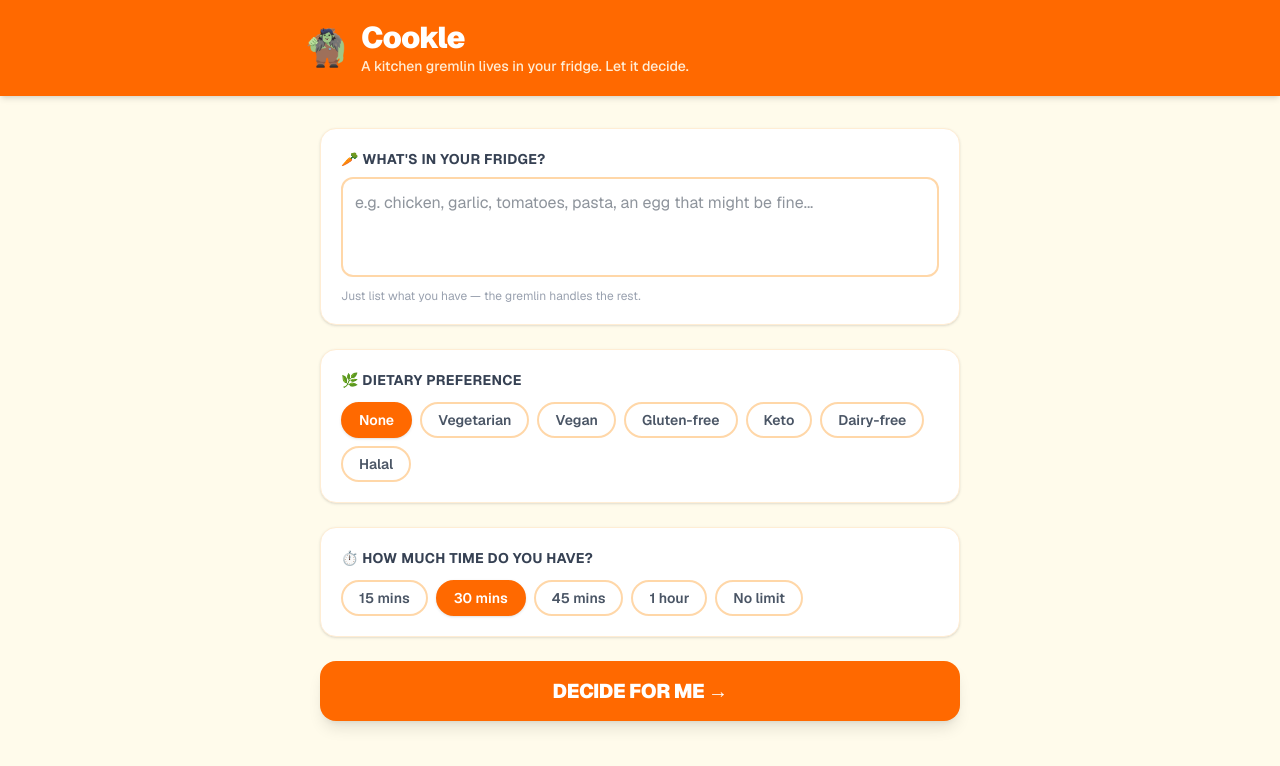
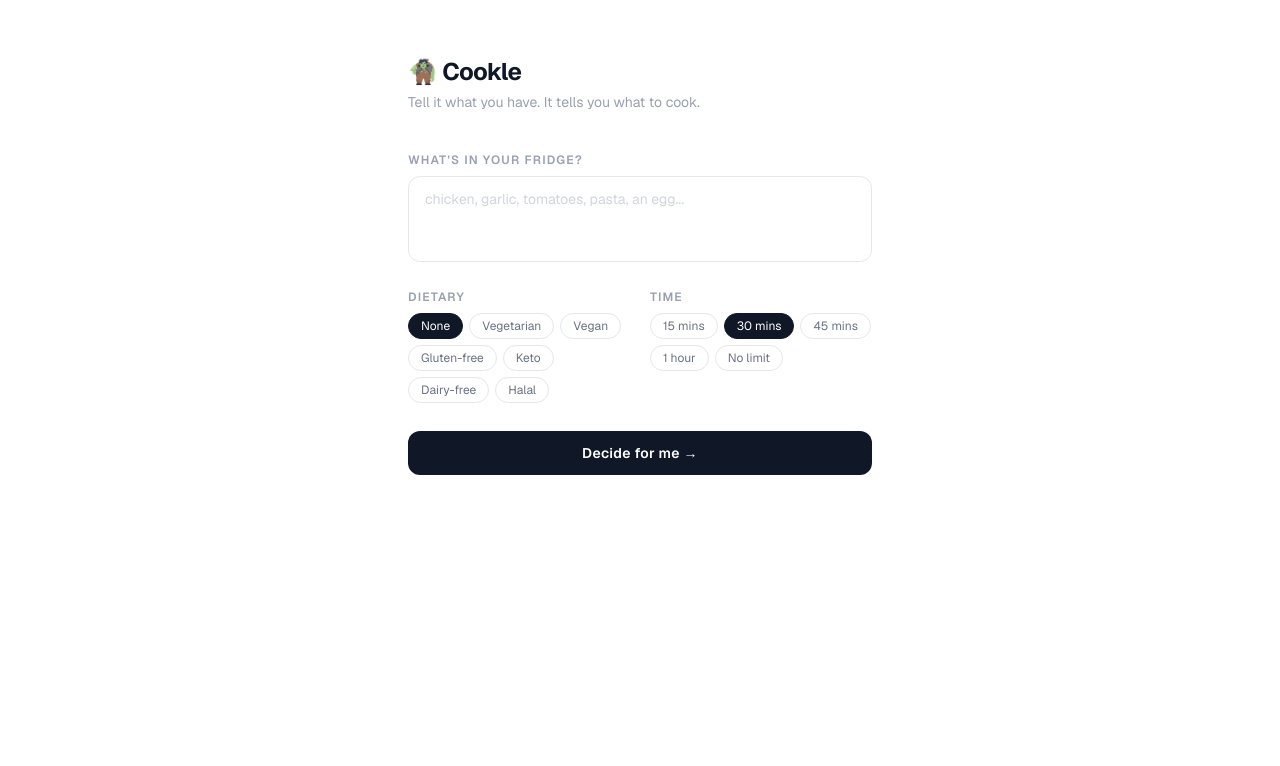
Before and after one commit to SatHmza/cookle, a Next.js app: page / in a window 1280 px wide. Shown: the top 766 px of the page. Built offline with nearby package versions, Linux system fonts and the light colour scheme.

Commit message:
Rework UI to clean minimal design + add Vercel Analytics

```diff
--- a/app/layout.tsx
+++ b/app/layout.tsx
@@ -1,5 +1,6 @@
 import type { Metadata } from "next";
 import { Geist } from "next/font/google";
+import { Analytics } from "@vercel/analytics/next";
 import "./globals.css";
 
 const geist = Geist({ subsets: ["latin"], variable: "--font-geist" });
@@ -13,7 +14,10 @@ export const metadata: Metadata = {
 export default function RootLayout({ children }: { children: React.ReactNode }) {
   return (
     <html lang="en" className={`${geist.variable} h-full`}>
-      <body className="min-h-full bg-amber-50 font-sans antialiased">{children}</body>
+      <body className="min-h-full bg-white font-sans antialiased">
+        {children}
+        <Analytics />
+      </body>
     </html>
   );
 }
--- a/app/page.tsx
+++ b/app/page.tsx
@@ -1,6 +1,6 @@
 "use client";
 
-import { useState, useEffect, useRef } from "react";
+import { useState } from "react";
 import { matchRecipe } from "@/lib/recipes";
 import type { ResolvedRecipe } from "@/lib/recipes";
 
@@ -9,21 +9,6 @@ type Recipe = ResolvedRecipe;
 const DIETARY_OPTIONS = ["None", "Vegetarian", "Vegan", "Gluten-free", "Keto", "Dairy-free", "Halal"];
 const TIME_OPTIONS = ["15 mins", "30 mins", "45 mins", "1 hour", "No limit"];
 
-const LOADING_MESSAGES = [
-  "🔍 Inspecting your fridge...",
-  "🧌 The kitchen gremlin is thinking...",
-  "🥄 Stirring up ideas...",
-  "🔥 Getting chaotic in the kitchen...",
-  "✨ Almost there...",
-  "🍳 Taste-testing in our heads...",
-];
-
-const DIFFICULTY_COLORS: Record<string, string> = {
-  Easy: "bg-green-100 text-green-700",
-  Medium: "bg-yellow-100 text-yellow-700",
-  Hard: "bg-red-100 text-red-700",
-};
-
 export default function Home() {
   const [ingredients, setIngredients] = useState("");
   const [dietary, setDietary] = useState("None");
@@ -31,186 +16,154 @@ export default function Home() {
   const [recipe, setRecipe] = useState<Recipe | null>(null);
   const [loading, setLoading] = useState(false);
   const [error, setError] = useState<string | null>(null);
-  const [loadingMessage, setLoadingMessage] = useState(LOADING_MESSAGES[0]);
-  const [msgIndex, setMsgIndex] = useState(0);
-  const recipeRef = useRef<HTMLDivElement>(null);
-
-  useEffect(() => {
-    if (!loading) return;
-    const interval = setInterval(() => {
-      setMsgIndex((i) => {
-        const next = (i + 1) % LOADING_MESSAGES.length;
-        setLoadingMessage(LOADING_MESSAGES[next]);
-        return next;
-      });
-    }, 1600);
-    return () => clearInterval(interval);
-  }, [loading]);
-
-  useEffect(() => {
-    if (recipe) {
-      setTimeout(() => recipeRef.current?.scrollIntoView({ behavior: "smooth", block: "start" }), 100);
-    }
-  }, [recipe]);
 
   async function generateRecipe() {
     if (!ingredients.trim()) {
-      setError("Tell me what's in your fridge first!");
+      setError("Add some ingredients first.");
       return;
     }
     setError(null);
     setLoading(true);
-    setMsgIndex(0);
-    setLoadingMessage(LOADING_MESSAGES[0]);
-
-    // Brief gremlin animation delay
-    await new Promise((r) => setTimeout(r, 1200));
-
+    await new Promise((r) => setTimeout(r, 700));
     try {
-      const result = matchRecipe(ingredients, dietary, timeLimit);
-      setRecipe(result);
+      setRecipe(matchRecipe(ingredients, dietary, timeLimit));
     } catch {
-      setError("The gremlin got confused. Try again!");
+      setError("Something went wrong. Try again.");
     } finally {
       setLoading(false);
     }
   }
 
   return (
-    <main className="min-h-screen pb-20">
+    <main className="min-h-screen bg-white">
+      <div className="max-w-lg mx-auto px-6 py-14">
+
         {/* Header */}
-      <header className="bg-orange-500 text-white px-6 py-5 shadow-md">
-        <div className="max-w-2xl mx-auto">
-          <div className="flex items-center gap-3">
-            <span className="text-4xl">🧌</span>
-            <div>
-              <h1 className="text-3xl font-black tracking-tight">Cookle</h1>
-              <p className="text-orange-100 text-sm font-medium">
-                A kitchen gremlin lives in your fridge. Let it decide.
+        <div className="mb-10">
+          <h1 className="text-2xl font-bold tracking-tight text-gray-900">
+            🧌 Cookle
+          </h1>
+          <p className="text-sm text-gray-400 mt-1">
+            Tell it what you have. It tells you what to cook.
           </p>
         </div>
-          </div>
-        </div>
-      </header>
 
-      <div className="max-w-2xl mx-auto px-4 mt-8 space-y-6">
-        {/* Ingredients Input */}
-        <section className="bg-white rounded-2xl shadow-sm border border-orange-100 p-5">
-          <label className="block text-sm font-bold text-gray-700 mb-2 uppercase tracking-wide">
-            🥕 What&apos;s in your fridge?
+        {/* Ingredients */}
+        <div className="mb-5">
+          <label className="block text-xs font-semibold tracking-widest uppercase text-gray-400 mb-2">
+            What's in your fridge?
           </label>
           <textarea
-            className="w-full rounded-xl border-2 border-orange-200 focus:border-orange-400 focus:outline-none p-3 text-gray-800 resize-none text-base transition-colors"
             rows={3}
-            placeholder="e.g. chicken, garlic, tomatoes, pasta, an egg that might be fine..."
             value={ingredients}
             onChange={(e) => setIngredients(e.target.value)}
+            onKeyDown={(e) => {
+              if (e.key === "Enter" && !e.shiftKey) {
+                e.preventDefault();
+                generateRecipe();
+              }
+            }}
+            placeholder="chicken, garlic, tomatoes, pasta, an egg..."
+            className="w-full border border-gray-200 rounded-xl px-4 py-3 text-sm text-gray-800 placeholder-gray-300 focus:outline-none focus:border-gray-900 resize-none transition-colors"
           />
-          <p className="text-xs text-gray-400 mt-1">Just list what you have — the gremlin handles the rest.</p>
-        </section>
+        </div>
 
-        {/* Dietary Preference */}
-        <section className="bg-white rounded-2xl shadow-sm border border-orange-100 p-5">
-          <p className="text-sm font-bold text-gray-700 mb-3 uppercase tracking-wide">
-            🌿 Dietary preference
+        {/* Diet + Time */}
+        <div className="grid grid-cols-2 gap-5 mb-7">
+          <div>
+            <p className="text-xs font-semibold tracking-widest uppercase text-gray-400 mb-2">
+              Dietary
             </p>
-          <div className="flex flex-wrap gap-2">
+            <div className="flex flex-wrap gap-1.5">
               {DIETARY_OPTIONS.map((opt) => (
                 <button
                   key={opt}
                   onClick={() => setDietary(opt)}
-                className={`px-4 py-1.5 rounded-full text-sm font-semibold border-2 transition-all ${
+                  className={`px-3 py-1 rounded-full text-xs border transition-all ${
                     dietary === opt
-                    ? "bg-orange-500 border-orange-500 text-white shadow-sm"
-                    : "bg-white border-orange-200 text-gray-600 hover:border-orange-400"
+                      ? "bg-gray-900 text-white border-gray-900"
+                      : "text-gray-500 border-gray-200 hover:border-gray-500"
                   }`}
                 >
                   {opt}
                 </button>
               ))}
             </div>
-        </section>
+          </div>
 
-        {/* Time Limit */}
-        <section className="bg-white rounded-2xl shadow-sm border border-orange-100 p-5">
-          <p className="text-sm font-bold text-gray-700 mb-3 uppercase tracking-wide">
-            ⏱️ How much time do you have?
+          <div>
+            <p className="text-xs font-semibold tracking-widest uppercase text-gray-400 mb-2">
+              Time
             </p>
-          <div className="flex flex-wrap gap-2">
+            <div className="flex flex-wrap gap-1.5">
               {TIME_OPTIONS.map((opt) => (
                 <button
                   key={opt}
                   onClick={() => setTimeLimit(opt)}
-                className={`px-4 py-1.5 rounded-full text-sm font-semibold border-2 transition-all ${
+                  className={`px-3 py-1 rounded-full text-xs border transition-all ${
                     timeLimit === opt
-                    ? "bg-orange-500 border-orange-500 text-white shadow-sm"
-                    : "bg-white border-orange-200 text-gray-600 hover:border-orange-400"
+                      ? "bg-gray-900 text-white border-gray-900"
+                      : "text-gray-500 border-gray-200 hover:border-gray-500"
                   }`}
                 >
                   {opt}
                 </button>
               ))}
             </div>
-        </section>
+          </div>
+        </div>
 
         {/* Error */}
         {error && (
-          <div className="bg-red-50 border-2 border-red-200 rounded-xl px-4 py-3 text-red-700 text-sm font-medium">
-            😬 {error}
-          </div>
+          <p className="text-xs text-red-400 mb-3">{error}</p>
         )}
 
-        {/* CTA Button */}
+        {/* CTA */}
         <button
           onClick={generateRecipe}
           disabled={loading}
-          className="w-full bg-orange-500 hover:bg-orange-600 active:scale-95 disabled:opacity-60 disabled:cursor-not-allowed text-white font-black text-xl py-4 rounded-2xl shadow-lg transition-all duration-150 tracking-tight"
+          className="w-full bg-gray-900 text-white py-3 rounded-xl text-sm font-semibold tracking-wide hover:bg-gray-700 disabled:opacity-40 transition-all"
         >
-          {loading ? (
-            <span className="flex items-center justify-center gap-2">
-              <span className="animate-spin-slow inline-block">🧌</span>
-              {loadingMessage}
-            </span>
-          ) : (
-            "DECIDE FOR ME →"
-          )}
+          {loading ? "Deciding..." : "Decide for me →"}
         </button>
 
         {/* Recipe Card */}
         {recipe && !loading && (
-          <div ref={recipeRef} className="animate-bounce-in">
-            <div className="bg-white rounded-2xl shadow-md border-2 border-orange-200 overflow-hidden">
-              {/* Recipe Header */}
-              <div className="bg-gradient-to-r from-orange-400 to-amber-400 px-6 py-5 text-white">
-                <div className="text-5xl mb-2">{recipe.emoji}</div>
-                <h2 className="text-2xl font-black tracking-tight">{recipe.name}</h2>
-                <p className="text-orange-50 mt-1 text-sm leading-relaxed">{recipe.description}</p>
-                <div className="flex gap-2 mt-3">
-                  <span className="bg-white/20 text-white text-xs font-bold px-3 py-1 rounded-full">
-                    ⏱ {recipe.time}
-                  </span>
-                  <span
-                    className={`text-xs font-bold px-3 py-1 rounded-full ${
-                      DIFFICULTY_COLORS[recipe.difficulty] ?? "bg-white/20 text-white"
-                    }`}
-                  >
-                    {recipe.difficulty}
-                  </span>
+          <div className="mt-10 border border-gray-100 rounded-2xl overflow-hidden animate-fade-up">
+
+            {/* Top */}
+            <div className="px-6 pt-6 pb-5 border-b border-gray-100">
+              <div className="flex items-start justify-between gap-4">
+                <div>
+                  <span className="text-4xl leading-none">{recipe.emoji}</span>
+                  <h2 className="text-lg font-bold text-gray-900 mt-3 leading-snug">
+                    {recipe.name}
+                  </h2>
+                  <p className="text-sm text-gray-400 mt-1 leading-relaxed">
+                    {recipe.description}
+                  </p>
+                </div>
+                <div className="flex-shrink-0 text-right space-y-1 pt-1">
+                  <p className="text-xs text-gray-400">{recipe.time}</p>
+                  <p className="text-xs text-gray-400">{recipe.difficulty}</p>
+                </div>
               </div>
             </div>
 
-              <div className="p-5 space-y-5">
-                {/* Matched Ingredients */}
-                {recipe.matched_ingredients?.length > 0 && (
+            {/* Body */}
+            <div className="px-6 py-5 space-y-6">
+
+              {/* You have */}
+              {recipe.matched_ingredients.length > 0 && (
                 <div>
-                    <p className="text-xs font-bold text-gray-500 uppercase tracking-wide mb-2">
-                      ✅ You already have
+                  <p className="text-xs font-semibold tracking-widest uppercase text-gray-400 mb-2">
+                    You have
                   </p>
-                    <div className="flex flex-wrap gap-2">
+                  <div className="flex flex-wrap gap-1.5">
                     {recipe.matched_ingredients.map((ing, i) => (
                       <span
                         key={i}
-                          className="bg-green-50 border border-green-200 text-green-700 text-sm font-medium px-3 py-1 rounded-full"
+                        className="px-3 py-1 rounded-full text-xs bg-gray-900 text-white"
                       >
                         {ing}
                       </span>
@@ -219,17 +172,17 @@ export default function Home() {
                 </div>
               )}
 
-                {/* Extra Ingredients */}
-                {recipe.extra_ingredients?.length > 0 && (
+              {/* You'll need */}
+              {recipe.extra_ingredients.length > 0 && (
                 <div>
-                    <p className="text-xs font-bold text-gray-500 uppercase tracking-wide mb-2">
-                      🛒 Grab these too
+                  <p className="text-xs font-semibold tracking-widest uppercase text-gray-400 mb-2">
+                    You'll need
                   </p>
-                    <div className="flex flex-wrap gap-2">
+                  <div className="flex flex-wrap gap-1.5">
                     {recipe.extra_ingredients.map((ing, i) => (
                       <span
                         key={i}
-                          className="bg-orange-50 border border-orange-200 text-orange-700 text-sm font-medium px-3 py-1 rounded-full"
+                        className="px-3 py-1 rounded-full text-xs border border-gray-200 text-gray-500"
                       >
                         {ing}
                       </span>
@@ -239,15 +192,14 @@ export default function Home() {
               )}
 
               {/* Steps */}
-                {recipe.steps?.length > 0 && (
               <div>
-                    <p className="text-xs font-bold text-gray-500 uppercase tracking-wide mb-3">
-                      👨‍🍳 How to make it
+                <p className="text-xs font-semibold tracking-widest uppercase text-gray-400 mb-3">
+                  Steps
                 </p>
                 <ol className="space-y-3">
                   {recipe.steps.map((step, i) => (
                     <li key={i} className="flex gap-3 text-sm text-gray-700 leading-relaxed">
-                          <span className="flex-shrink-0 w-6 h-6 bg-orange-100 text-orange-600 rounded-full flex items-center justify-center text-xs font-black">
+                      <span className="text-xs font-bold text-gray-300 w-4 flex-shrink-0 mt-0.5">
                         {i + 1}
                       </span>
                       <span>{step}</span>
@@ -255,24 +207,24 @@ export default function Home() {
                   ))}
                 </ol>
               </div>
-                )}
 
-                {/* Gremlin Note */}
+              {/* Gremlin note */}
               {recipe.gremlin_note && (
-                  <div className="bg-amber-50 border border-amber-200 rounded-xl px-4 py-3 text-amber-800 text-sm italic">
-                    🧌 <em>{recipe.gremlin_note}</em>
-                  </div>
+                <p className="text-xs text-gray-400 italic border-t border-gray-100 pt-4">
+                  🧌 {recipe.gremlin_note}
+                </p>
               )}
             </div>
-            </div>
 
-            {/* Regenerate */}
+            {/* Footer */}
+            <div className="px-6 pb-6">
               <button
                 onClick={generateRecipe}
-              className="mt-4 w-full border-2 border-orange-300 hover:border-orange-500 hover:bg-orange-50 text-orange-600 font-bold text-base py-3 rounded-2xl transition-all duration-150"
+                className="w-full border border-gray-100 text-gray-400 text-xs py-2.5 rounded-xl hover:border-gray-300 hover:text-gray-700 transition-all"
               >
-              😤 Nope, try again
+                Try a different one
               </button>
+            </div>
           </div>
         )}
       </div>
--- a/package.json
+++ b/package.json
@@ -10,6 +10,7 @@
   },
   "dependencies": {
     "@anthropic-ai/sdk": "^0.105.0",
+    "@vercel/analytics": "^2.0.1",
     "next": "16.2.9",
     "react": "19.2.4",
     "react-dom": "19.2.4"
```
Also changed, not shown: app/globals.css (+5 -14 lines), 1 other file (tests, documents, lock files or other folders). Lines whose indentation alone changed are shown as unchanged.
